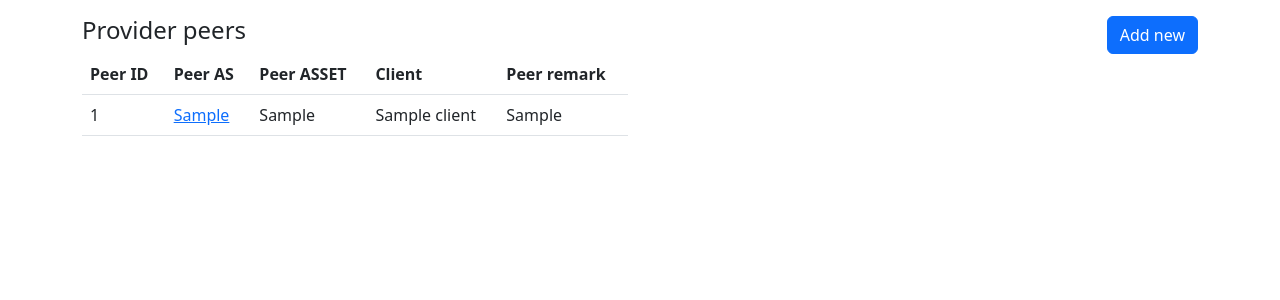
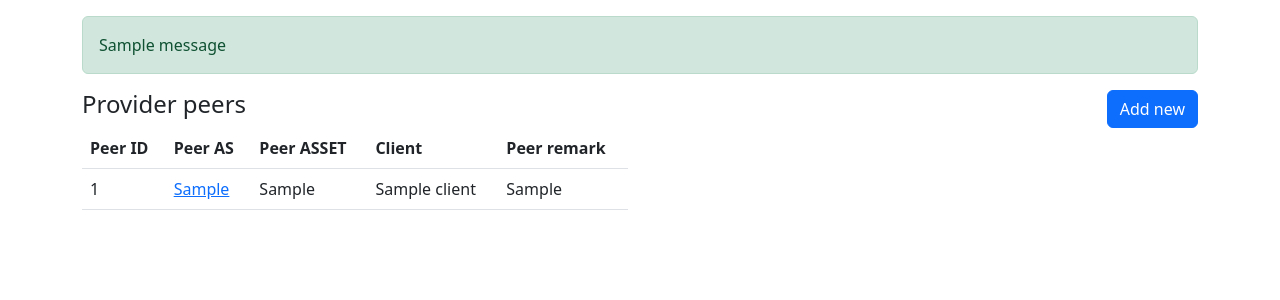
Before and after one commit to naffabob/hippo_ripe, a Flask app: page /peers/ in a window 1280 px wide. Shown: the part 56-356 px from the top of the page. Run offline with Flask 2, Linux system fonts and the light colour scheme; tables that the repository leaves empty hold one stand-in row (values such as "Sample post"); one stand-in notice (Sample message) is shown.

Commit message:
Add flash

```diff
--- a/webapp/client/views.py
+++ b/webapp/client/views.py
@@ -1,4 +1,4 @@
-from flask import Blueprint, render_template, redirect, url_for, request
+from flask import Blueprint, flash, render_template, redirect, url_for, request
 
 from webapp.client.forms import ClientForm
 from webapp.client.models import Client
@@ -24,6 +24,7 @@ def client(client_id):
             client.name = client_form.name.data
             db.session.add(client)
             db.session.commit()
+            flash('Данные успешно сохранены')
             return redirect(url_for('client.clients'))
     return render_template('client/client.html', form=client_form, client=client)
 
@@ -37,5 +38,6 @@ def add_client():
             client.name = client_form.name.data
             db.session.add(client)
             db.session.commit()
+            flash('Данные успешно сохранены')
             return redirect(url_for('client.clients'))
     return render_template('client/add_client.html', form=client_form, client=client)
--- a/webapp/peer/views.py
+++ b/webapp/peer/views.py
@@ -1,9 +1,8 @@
-from flask import Blueprint, request, render_template, redirect, url_for
+from flask import Blueprint, flash, request, render_template, redirect, url_for
 
 from webapp.model_db import db
 from webapp.peer.forms import PeerForm
 from webapp.peer.models import Peer
-from webapp.client.models import Client
 
 blueprint = Blueprint('peer', __name__, url_prefix='/peers')
 
@@ -27,6 +26,7 @@ def peer_view(peer_id):
             peer.remark = peer_form.remark.data
             db.session.add(peer)
             db.session.commit()
+            flash('Данные успешно сохранены')
             return redirect(url_for('peer.peers_view'))
     return render_template('peer/peer.html', form=peer_form, peer=peer)
 
@@ -43,5 +43,6 @@ def add_peer_view():
             peer.client_id = peer_form.client.data
             db.session.add(peer)
             db.session.commit()
+            flash('Данные успешно сохранены')
             return redirect(url_for('peer.peers_view'))
     return render_template('peer/add_peer.html', form=peer_form, peer=peer)
--- a/webapp/templates/client/clients.html
+++ b/webapp/templates/client/clients.html
@@ -1,6 +1,10 @@
 {% extends "base.html" %}
 
 {% block content %}
+
+{% for message in get_flashed_messages() %}
+	<div class="alert alert-success" role="alert">{{ message }}</div>
+{% endfor %}
 
 <div class="row">
 	<div class="col-6">
--- a/webapp/templates/peer/peers.html
+++ b/webapp/templates/peer/peers.html
@@ -1,6 +1,10 @@
 {% extends "base.html" %}
 
 {% block content %}
+
+{% for message in get_flashed_messages() %}
+	<div class="alert alert-success" role="alert">{{ message }}</div>
+{% endfor %}
 
 <div class="row">
 	<div class="col-6">
```
